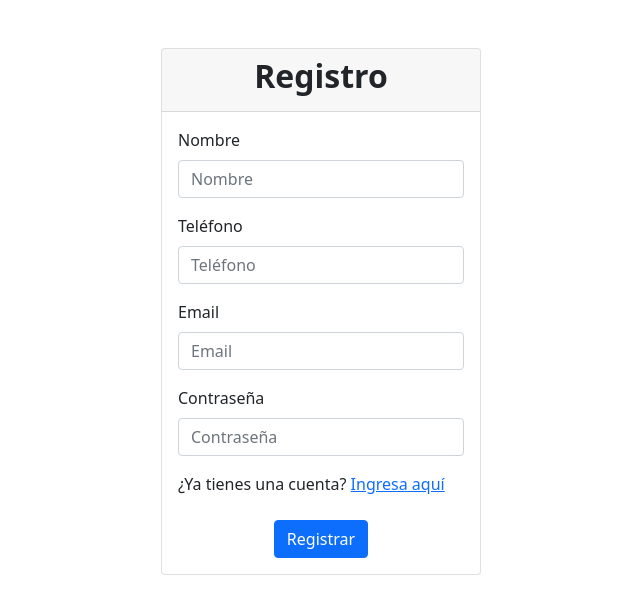
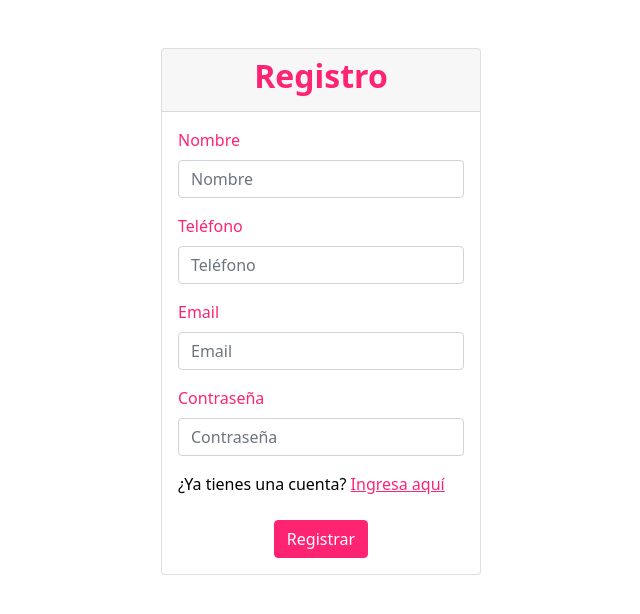
Before and after one commit to FrigoDev/Glicemiapp, a React (Create React App) app: page /reg in a window 1280 px wide. Shown: the top 614 px of the page, without its empty margins (319-959 px from the left). Built offline with nearby package versions, Linux system fonts and the light colour scheme.

Commit message:
Estilo de colores figma xd no movi nada mas que estilos

```diff
--- a/src/components/App.scss
+++ b/src/components/App.scss
@@ -9,10 +9,23 @@ body{
     font-family: 'Rubik', sans-serif;
 }
 
-.App{
-}
 .navbar{
 background-color: #FFFFFF;
 padding: 1rem 2rem;
 border-bottom: 1px solid #c4ccde;
 }
+.btn-primary {
+    color: white!important;
+    background-color: #FE2472!important;
+    border-color: #FE2472!important;
+
+}
+.card {
+    color: #FE2472!important;
+    a{
+        color: #FE2472!important;
+        }
+        .reglabel{
+            color: black;
+        }
+}
--- a/src/components/Login.js
+++ b/src/components/Login.js
@@ -57,7 +57,7 @@ const Login = () => {
                     <Form.Control type="password" placeholder="Contraseña" name="password" value={password} onChange={handlechange} />
                 </Form.Group>
                 <Form.Group className="mb-3" controlId="formBasicCheckbox">
-                    <Form.Label>¿No estas registrado? <Link to="/reg">registrate aquí</Link></Form.Label>
+                    <Form.Label className='reglabel'>¿No estas registrado? <Link to="/reg">registrate aquí</Link></Form.Label>
                 </Form.Group>
                 <div className="text-center">
                 <Button variant="primary"  type="submit">
--- a/src/components/P_reg.css
+++ b/src/components/P_reg.css
@@ -2,3 +2,12 @@
     width: 80px;
     height: 80px;
 }
+.card {
+    color: #FE2472!important;
+    a{
+        color: #FE2472!important;
+        }
+        .reglabel{
+            color: black;
+        }
+}
--- a/src/components/Reg.js
+++ b/src/components/Reg.js
@@ -37,7 +37,7 @@ const Reg = () => {
                     </Form.Group>
 
                     <Form.Group className="mb-3" controlId="formBasicCheckbox">
-                        <Form.Label>¿Ya tienes una cuenta? <Link to="/login">Ingresa aquí</Link></Form.Label>
+                        <Form.Label className='reglabel'>¿Ya tienes una cuenta? <Link to="/login">Ingresa aquí</Link></Form.Label>
                     </Form.Group>
                     <div className="text-center">
                         <Button variant="primary"  type="submit">
--- a/src/components/Sidebar.js
+++ b/src/components/Sidebar.js
@@ -47,9 +47,8 @@ const Sidebar = () => {
   return (
     <>
 
-      <IconContext.Provider value={{ color: '#da21a2' } }>
-      <ToggleButton className='btn-secondary' onClick={showSidebar} ><FaIcons.FaBars className=' fa-5x ' /></ToggleButton>
-
+      <IconContext.Provider value={{ color: 'auto' } }>
+      <ToggleButton className='btn-secondary' onClick={showSidebar} ><FaIcons.FaBars /></ToggleButton>
         <Nav>
           <NavIcon to='#'>
           </NavIcon>
@@ -57,7 +56,7 @@ const Sidebar = () => {
         <SidebarNav sidebar={sidebar}>
           <SidebarWrap>
             <NavIcon to='#'>
-              <AiIcons.AiOutlineClose onClick={showSidebar} />
+              <AiIcons.AiOutlineClose onClick={showSidebar} style={{color: '#FE2472'}} />
             </NavIcon>
             {SidebarData.map((item, index) => {
               return <SubMenu item={item} key={index} />;
--- a/src/components/Sidebar.scss
+++ b/src/components/Sidebar.scss
@@ -12,7 +12,7 @@
     a{
         text-decoration: none;
         &.active{
-            background-color:  #e7e9eb;
+            background-color:  #ebe7e9;
         }
     }
 }
--- a/src/components/SubMenu.js
+++ b/src/components/SubMenu.js
@@ -4,7 +4,7 @@ import styled from 'styled-components';
 
 const SidebarLink = styled(Link)`
   display: flex;
-  color: #da21a2;
+  color: #FE2472;
   justify-content: space-between;
   align-items: center;
   padding: 20px;
@@ -15,7 +15,7 @@ const SidebarLink = styled(Link)`
   &:hover {
     i{ color:#FFFFFF;}
     color:#FFFFFF;
-    background:  #da21a2;
+    background:  #FE2472;
     border-left: 4px solid #632ce4;
     cursor: pointer;
   }
@@ -32,7 +32,7 @@ const DropdownLink = styled(Link)`
   display: flex;
   align-items: center;
   text-decoration: none;
-  color: #f5f5f5;
+  color: #ffff;
   font-size: 18px;
   &:hover {
     background: #FFFFFF;
--- a/src/components/UploadImage.js
+++ b/src/components/UploadImage.js
@@ -44,7 +44,7 @@ const UploadImage = ({ image }) => {
         <div className="upload-image">
             <div {...getRootProps()}>
                 <input id="imageInput" {...getInputProps()} />
-                <Button variant="dark" onClick={onClick}>Subir imagen</Button>
+                <Button variant="primary" onClick={onClick}>Subir imagen</Button>
             </div>
             {previewUrl && <img src={previewUrl} alt="preview" />}
         </div>
```
